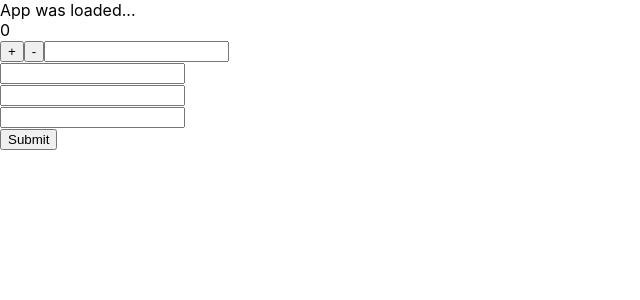
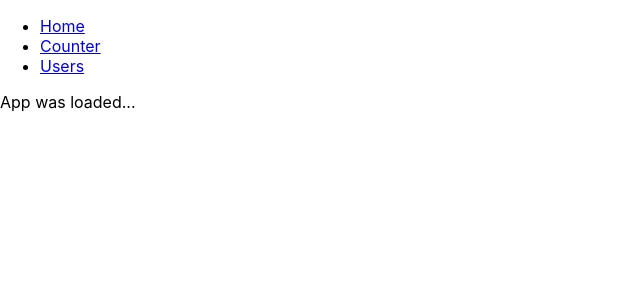
Before and after one commit to Popovsky/react-typescript, a React (Create React App) app: page / in a window 1280 px wide. Shown: the top 300 px of the page, without its empty margins (0-640 px from the left). Built offline with nearby package versions, Linux system fonts and the light colour scheme.

Commit message:
Add react-router-dom

```diff
--- a/package.json
+++ b/package.json
@@ -3,6 +3,7 @@
   "version": "0.1.0",
   "private": true,
   "dependencies": {
+    "@mui/material": "^5.2.2",
     "@testing-library/jest-dom": "^5.15.1",
     "@testing-library/react": "^11.2.7",
     "@testing-library/user-event": "^12.8.3",
@@ -15,6 +16,7 @@
     "react": "^17.0.2",
     "react-dom": "^17.0.2",
     "react-hook-form": "^7.20.3",
+    "react-router-dom": "^6.0.2",
     "react-scripts": "4.0.3",
     "typescript": "^4.5.2",
     "web-vitals": "^1.1.2"
--- a/src/App.tsx
+++ b/src/App.tsx
@@ -6,17 +6,39 @@ import DecrementButton from './components/DecrementButton';
 import StepHandler from './components/StepHandler';
 import { ICounter } from './interfaces/counter';
 import Form from "./components/Form";
+import {Link, Route, BrowserRouter as Router, Routes} from 'react-router-dom';
 
 const counter: ICounter = new Counter();
 
 const App: React.FC = () => {
   return <>
-    <div>App was loaded...</div>
-    <CountView counter={counter}/>
-    <IncrementButton counter={counter}/>
-    <DecrementButton counter={counter}/>
-    <StepHandler counter={counter}/>
-    <Form/>
+    <Router>
+      <div>
+        <nav>
+          <ul>
+            <li>
+              <Link to="/">Home</Link>
+            </li>
+            <li>
+              <Link to="/counter">Counter</Link>
+            </li>
+            <li>
+              <Link to="/users">Users</Link>
+            </li>
+          </ul>
+        </nav>
+
+        <Routes>
+          <Route path="/counter" element={<>
+            <CountView counter={counter}/>
+            <IncrementButton counter={counter}/>
+            <DecrementButton counter={counter}/>
+            <StepHandler counter={counter}/></>} />
+          <Route path="/users" element={<Form/>} />
+          <Route path="/" element={<div>App was loaded...</div>} />
+        </Routes>
+      </div>
+    </Router>
   </>;
 };
 
```
Also changed, not shown: 1 other file (tests, documents, lock files or other folders).
